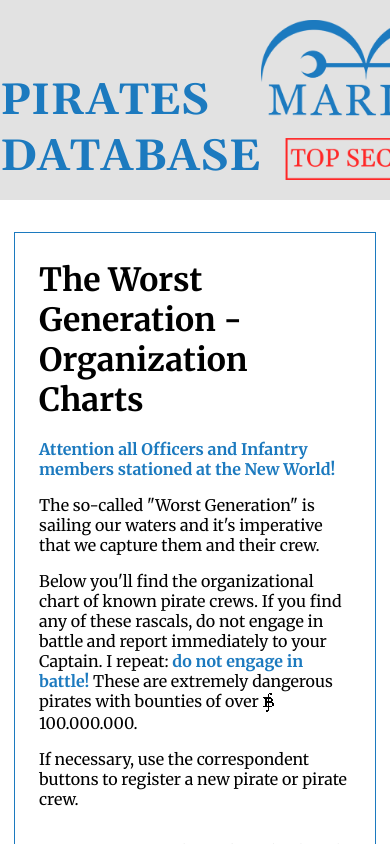
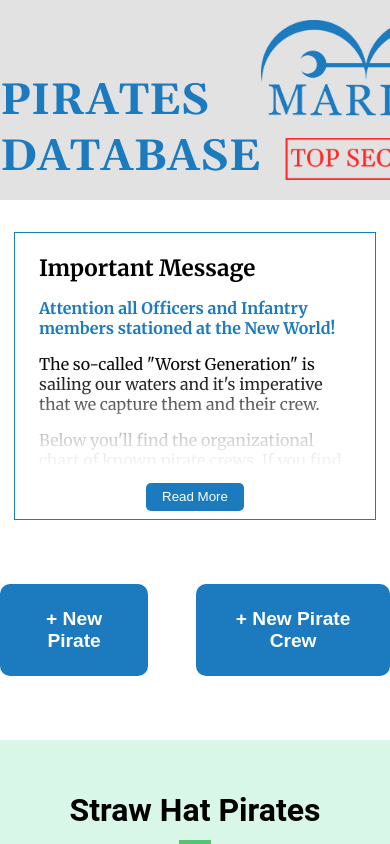
Before and after one commit to Luis-1A/One-piece, a React (Create React App) app: page / in a window 390 px wide. Shown: the top 844 px of the page. Built offline with nearby package versions, Linux system fonts and the light colour scheme.

Commit message:
"read more" button for mobile screens

```diff
--- a/src/App.css
+++ b/src/App.css
@@ -9,6 +9,10 @@
 .memorandum .signature {
     text-align: right;
     margin-top: 2em;
+}
+
+.read-memorandum {
+    display: none;
 }
 
 .registration-buttons {
@@ -29,3 +33,35 @@
 .crew-gallery {
     margin: 2em auto;
 }
+
+@media screen and (max-width: 425px) {
+    h1 {
+        font-size: 1.4em;
+    }
+
+    .memorandum {
+        max-height: 270px;
+        overflow: hidden;
+        position: relative;
+    }
+
+    .read-memorandum {
+        display: block;
+        position: absolute;
+        bottom: 0px;
+        right: 0;
+        background: #fff;
+        box-shadow: 0 0 60px 50px #fff;
+        padding: 1.2em 0 0.5em;
+        width: 100%;
+        text-align: center;
+    }
+
+    .read-memorandum button {
+        color: #FFF;
+        background-color: var(--primary-blue);
+        border: none;
+        border-radius: 5px;
+        padding: 0.5em 1.2em;
+    }
+}
--- a/src/App.js
+++ b/src/App.js
@@ -55,17 +55,25 @@ function App() {
     }
   }
 
+  const showMemorandum = (e) => {
+    document.querySelector('.memorandum').style.maxHeight = '100%';
+    e.target.parentNode.style.display = 'none';
+  }
+
   return (
     <div className="App">
       <Banner />
 
       <main className='memorandum'>
-        <h1>The Worst Generation - Organization Charts</h1>
-        <strong>Attention all Officers and Infantry members stationed at the New World!</strong>
+        <h1>Important Message</h1>
+        <p><strong>Attention all Officers and Infantry members stationed at the New World!</strong></p>
         <p>The so-called "Worst Generation" is sailing our waters and it's imperative that we capture them and their crew.</p>
         <p>Below you'll find the organizational chart of known pirate crews. If you find any of these rascals, do not engage in battle and report immediately to your Captain. I repeat: <strong>do not engage in battle!</strong> These are extremely dangerous pirates with bounties of over <img src='/images/belly.png' alt='belly currency' className='belly' />100.000.000.</p>
         <p>If necessary, use the correspondent buttons to register a new pirate or pirate crew.</p>
         <p className='signature'>— Fleet Admiral Sakazuki</p>
+        <div className="read-memorandum">
+          <button onClick={showMemorandum}>Read More</button>
+        </div>
       </main>
 
       <div className="registration-buttons">
```
